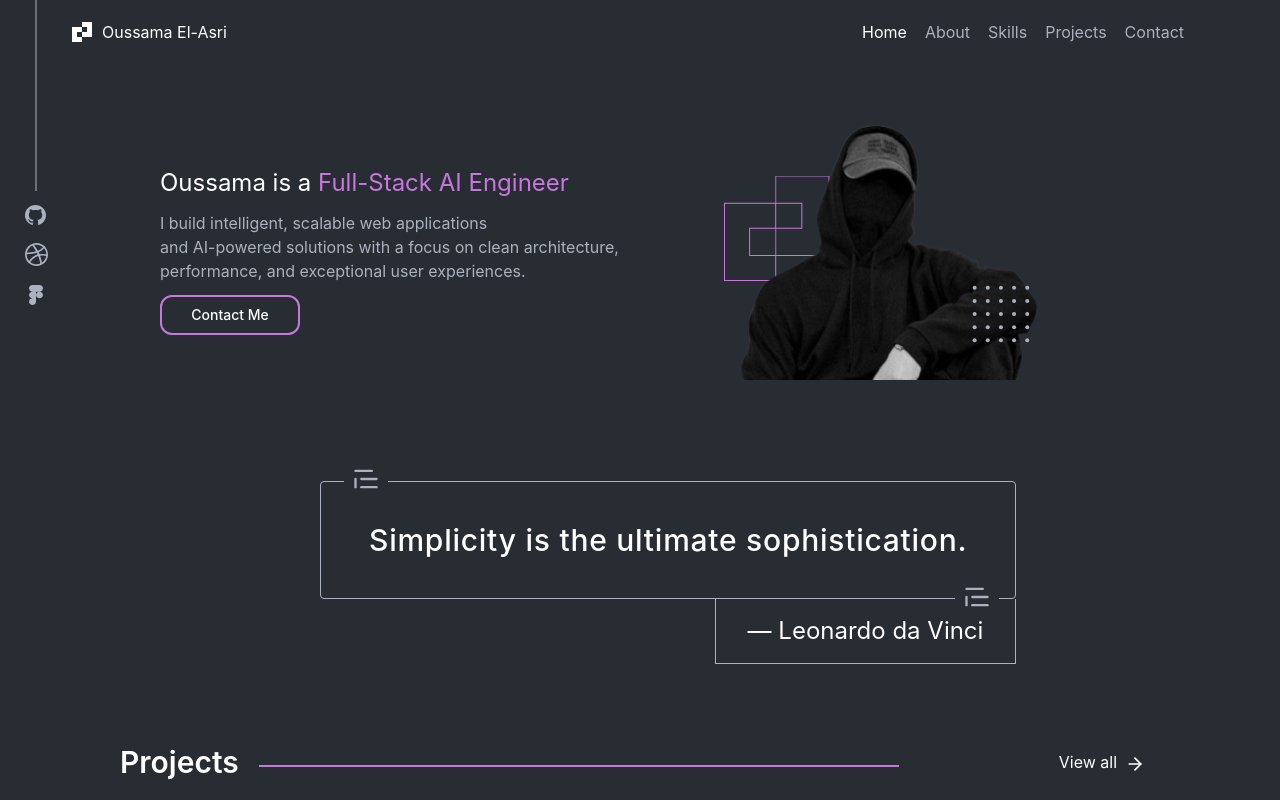
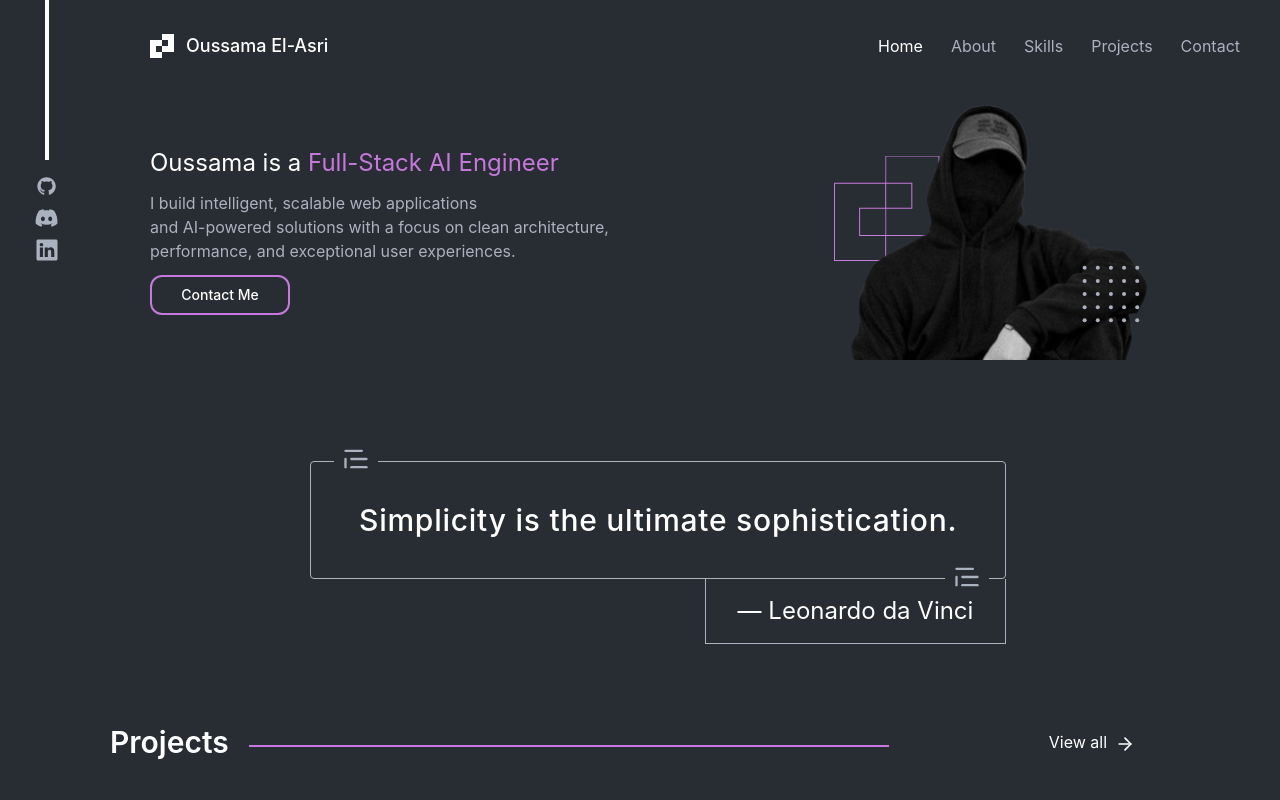
Before and after one commit to OussamaEl-Asri/Portfolio, a React (Vite) app: page / in a window 1280 px wide. Shown: the top 800 px of the page. Built offline with nearby package versions, Linux system fonts and the light colour scheme.

Commit message:
feat(about): implement About page UI and route

```diff
--- a/src/component/aboutMe.tsx
+++ b/src/component/aboutMe.tsx
@@ -4,7 +4,7 @@ import profilePlaceholder from "../assets/profile-placeholder.svg"; // Replace w
 
 export function AboutSection() {
   return (
-    <section className="w-270 py-20 relative left-10">
+    <section id="about" className="w-270 py-20 relative left-10">
       {/* Heading */}
       <div className="flex items-center gap-4 mb-16">
         <h2 className="text-4xl font-semibold text-white">about-me</h2>
--- a/src/component/navbar.tsx
+++ b/src/component/navbar.tsx
@@ -1,65 +1,59 @@
 import { NavLink } from "react-router";
-import icon from "../assets/icons/portofolioIcon.svg";
+import logo from "../assets/icons/portofolioIcon.svg";
 
 export function NavBar() {
+  const links = [
+    { label: "About", to: "/#about" },
+    { label: "Skills", to: "/#skills" },
+    { label: "Projects", to: "/#projects" },
+    { label: "Contact", to: "/#contact" },
+  ];
+
   return (
-    <div className="flex justify-between ml-5 pt-5 w-6xl">
-      <div className="flex gap-2.5 text-white h-fit ">
-        <img src={icon}></img>
-        <h1 className="">Oussama El-Asri</h1>
-      </div>
+    <header className="w-full px-5 py-5 sm:px-8 lg:px-10">
+      <nav className="flex w-full items-center justify-between">
+        {/* Logo */}
+        <NavLink to="/" className="flex items-center gap-3">
+          <img src={logo} alt="Oussama El-Asri" className="h-6 w-6" />
 
-      <div className="flex gap-4.5 mr-10">
-        <NavLink
-          to={"/"}
-          className={({ isActive }) => {
-            return isActive ? "text-white" : "text-[#ABB2BF]";
-          }}
-          end
-        >
-          Home
+          <span className="text-lg font-medium text-white">
+            Oussama El-Asri
+          </span>
         </NavLink>
 
-        <NavLink
-          to={"about"}
-          className={({ isActive }) => {
-            return isActive ? "text-white" : "text-[#ABB2BF]";
-          }}
-          end
+        {/* Navigation */}
+        <div className="hidden items-center gap-7 md:flex">
+          <NavLink
+            key="home"
+            to="/"
+            end
+            className={({ isActive }) =>
+              `text-base transition-colors duration-200 ${
+                isActive ? "text-white" : "text-[#ABB2BF] hover:text-white"
+              }`
+            }
+          >
+            Home
+          </NavLink>
+          {links.map(({ label, to }) => (
+            <a
+              className="text-base transition-colors duration-200 text-[#ABB2BF] hover:text-white"
+              href={to}
+            >
+              {label}
+            </a>
+          ))}
+        </div>
+
+        {/* Mobile menu button will go here later */}
+        <button
+          type="button"
+          className="text-[#ABB2BF] md:hidden"
+          aria-label="Open navigation menu"
         >
-          About
-        </NavLink>
-
-        <NavLink
-          to={"skills"}
-          className={({ isActive }) => {
-            return isActive ? "text-white" : "text-[#ABB2BF]";
-          }}
-          end
-        >
-          Skills
-        </NavLink>
-
-        <NavLink
-          to={"projects"}
-          className={({ isActive }) => {
-            return isActive ? "text-white" : "text-[#ABB2BF]";
-          }}
-          end
-        >
-          Projects
-        </NavLink>
-
-        <NavLink
-          to={"contact"}
-          className={({ isActive }) => {
-            return isActive ? "text-white" : "text-[#ABB2BF]";
-          }}
-          end
-        >
-          Contact
-        </NavLink>
-      </div>
-    </div>
+          ☰
+        </button>
+      </nav>
+    </header>
   );
 }
--- a/src/component/projectDemo.tsx
+++ b/src/component/projectDemo.tsx
@@ -5,7 +5,7 @@ import logo from "../assets/logo.jpg";
 
 export function ProjectDemo() {
   return (
-    <section className="relative my-5 top-30 left-10 w-270">
+    <section id="projects" className="relative my-5 top-30 left-10 w-270">
       <div className="flex py-10 justify-between items-center w-fit">
         <h1 className="text-white text-3xl font-semibold">Projects</h1>
         <div className="w-160 ml-5 mt-2 border-t-2 border-[#C778DD]" />
--- a/src/component/skills/SkillsSection.tsx
+++ b/src/component/skills/SkillsSection.tsx
@@ -3,7 +3,7 @@ import { Dots, Square, DoubleSquares } from "./Decorations";
 
 export function SkillsSection() {
   return (
-    <section className="w-270 py-28 relative top-20 left-10">
+    <section id="skills" className="w-270 py-28 relative top-20 left-10">
       <div className="flex items-center gap-4 mb-20">
         <h2 className="text-4xl text-white font-semibold">skills</h2>
 
--- a/src/pages/contact.tsx
+++ /dev/null
@@ -1,3 +0,0 @@
-export function Contact() {
-  return <h1>Contact page</h1>;
-}
--- a/src/pages/home.tsx
+++ b/src/pages/home.tsx
@@ -2,10 +2,13 @@ import { Link } from "react-router";
 import homeLogo from "../assets/icons/homeLogo.svg";
 import { TextQuote } from "lucide-react";
 import { ProjectDemo } from "../component/projectDemo";
+import { SkillsSection } from "../component/skills/SkillsSection";
+import { ContactSection } from "../component/contactSection";
+import { AboutSection } from "../component/aboutMe";
 
 export function Home() {
   return (
-    <div className="w-fit absolute top-30 left-20 ">
+    <div className="w-fit">
       <div className="flex justify-between items-center">
         <div className="ml-20 flex flex-col gap-3">
           <h1 className="text-2xl text-white">
@@ -25,7 +28,7 @@ export function Home() {
             Contact Me
           </Link>
         </div>
-        <div className="mr-30">
+        <div className="ml-30">
           <img src={homeLogo} alt="Home Logo" />
         </div>
       </div>
@@ -53,8 +56,10 @@ export function Home() {
         </div>
       </div>
 
-      {/* projects */}
       <ProjectDemo />
+      <SkillsSection />
+      <AboutSection />
+      <ContactSection />
     </div>
   );
 }
--- a/src/pages/skills.tsx
+++ /dev/null
@@ -1,3 +0,0 @@
-export function Skills() {
-  return <h1>Skills page</h1>;
-}
--- a/src/root.tsx
+++ b/src/root.tsx
@@ -1,15 +1,56 @@
-import { Outlet } from "react-router";
+import { Link, Outlet } from "react-router";
 import { NavBar } from "./component/navbar";
-import sideBar from "./assets/icons/sideBar.svg";
+// import sideBar from "./assets/icons/sideBar.svg";
+import Footer from "./component/footer";
+import github from "./assets/icons/github.svg";
+import discord from "./assets/icons/discord.svg";
+import linkedin from "./assets/icons/linkedin.svg";
 
 export default function Root() {
   return (
-    <div className="w-fit h-screen">
-      <div className="flex justify-between">
-        <img className="ml-5" src={sideBar} alt="sideBar icon" />
+    <div className="grid grid-cols-[30px_1fr] grid-rows-[20px_1fr_auto] overflow-hidden w-full min-h-screen bg-[#282C33]">
+      <div className="col-start-1 row-start-1 w-7.5 h-67.5 ml-8 relative z-10 flex flex-col justify-start items-center">
+        <div className="w-1 h-40 bg-white"></div>
+        <div className="w-7 h-7 mt-3  flex flex-col gap-1">
+          <Link
+            to="https://github.com/OussamaEl-Asri"
+            target="_blank"
+            rel="noopener noreferrer"
+            aria-label="Discord"
+            className="transition-all duration-300 hover:-translate-y-1"
+          >
+            <img src={github} alt="" />{" "}
+          </Link>
+          <Link
+            to="https://discord.com/users/1168507553949433892"
+            target="_blank"
+            rel="noopener noreferrer"
+            aria-label="Discord"
+            className="transition-all duration-300 hover:-translate-y-1"
+          >
+            <img src={discord} alt="" />
+          </Link>
+          <Link
+            to="https://www.linkedin.com/in/oussama-el-asri-7a16a9281/"
+            target="_blank"
+            rel="noopener noreferrer"
+            aria-label="Discord"
+            className="transition-all duration-300 hover:-translate-y-1"
+          >
+            <img src={linkedin} alt="" />
+          </Link>
+        </div>
+      </div>
+      <div className="col-start-2 row-start-1 ml-20 mt-3 w-auto h-12.5 overflow-hidden  flex justify-between">
         <NavBar />
       </div>
-      <Outlet />
+
+      <main className="col-start-2 row-start-2 mt-20 px-10">
+        <Outlet />
+      </main>
+      <div className="col-start-1 col-span-2 row-start-3">
+        <Footer />
+      </div>
     </div>
   );
 }
```
Also changed, not shown: src/main.tsx (+0 -10 lines), src/pages/about.tsx (+107 -1 lines).
